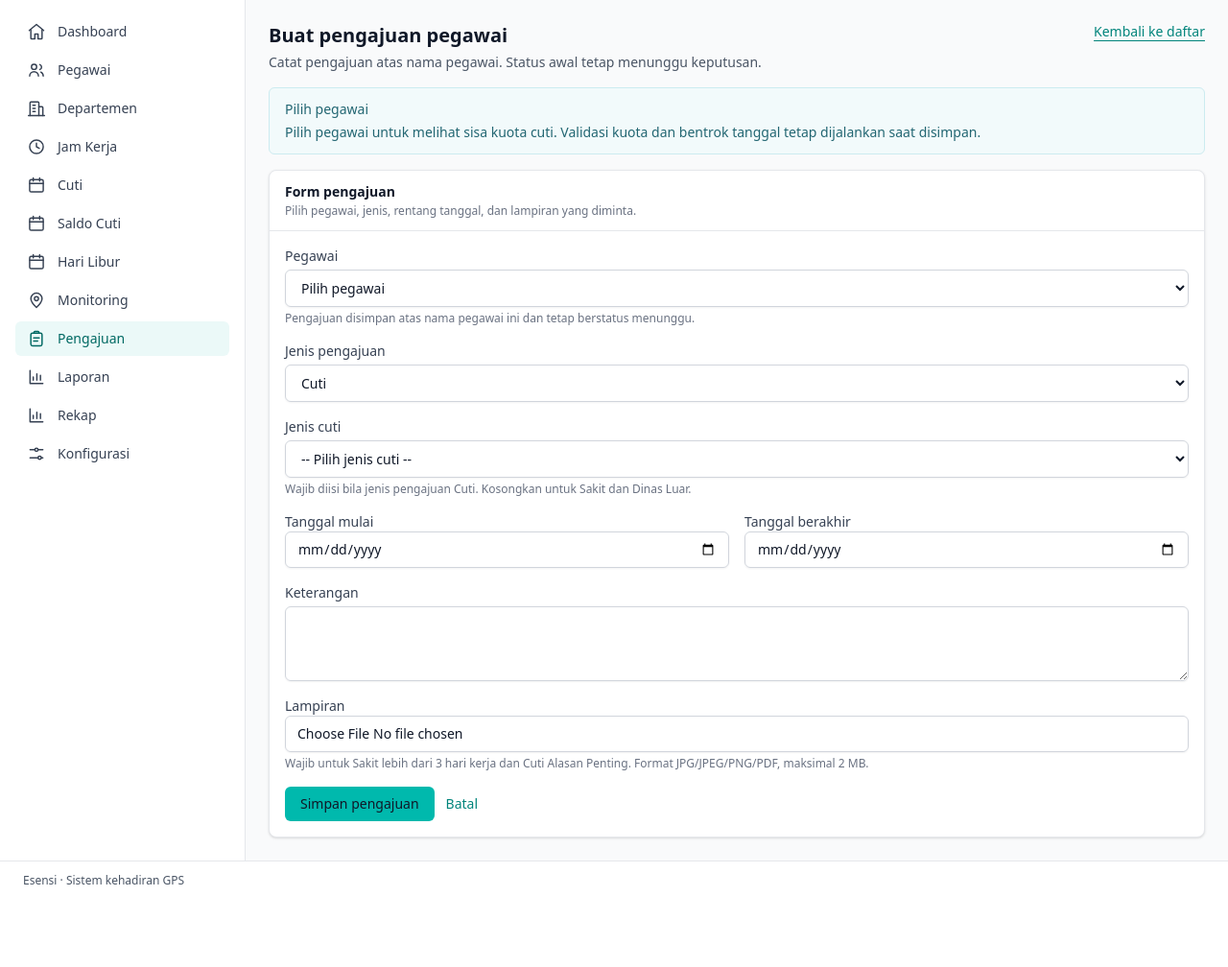
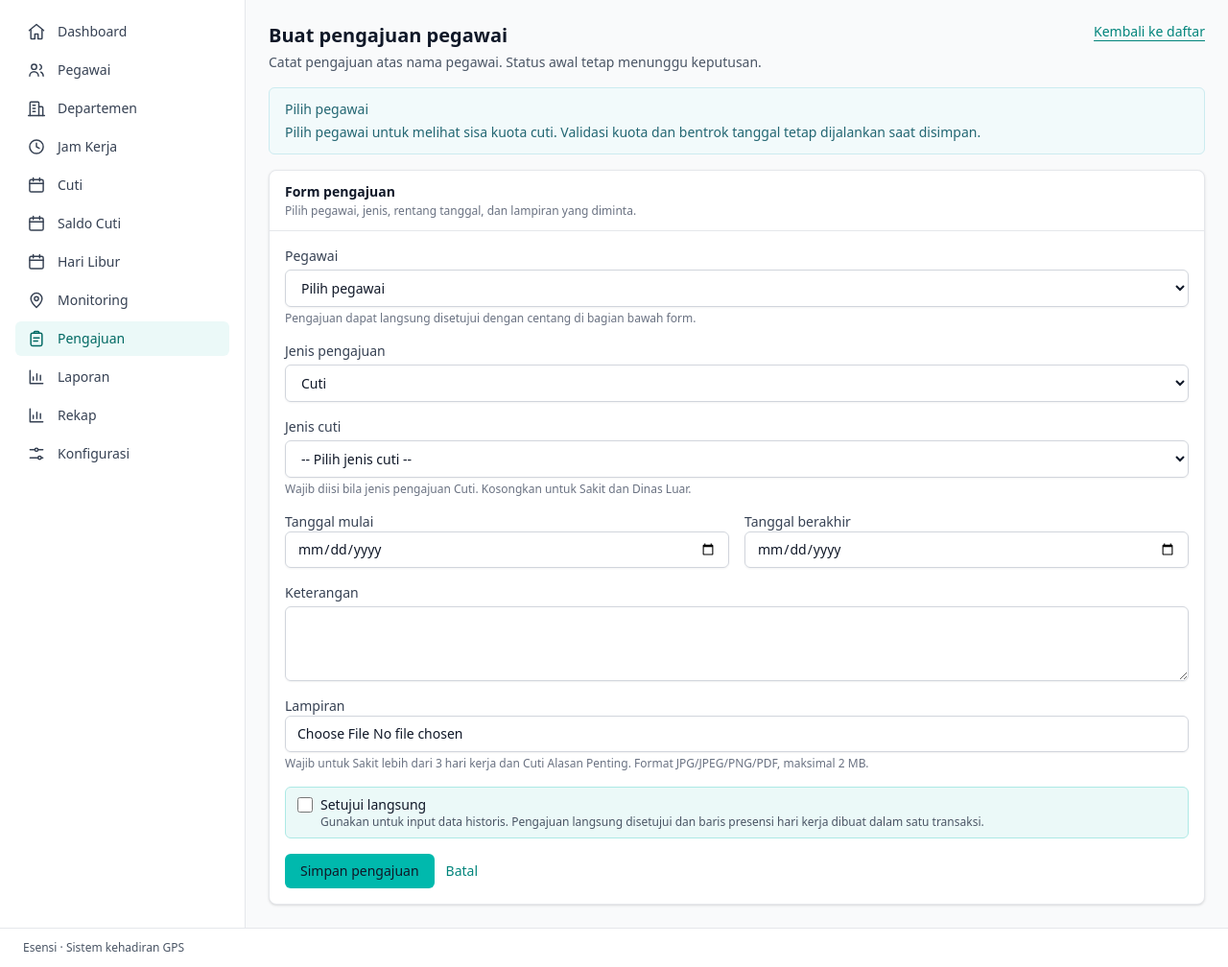
Before and after one commit to IT-BLKM/esensiv2, a Laravel app: page /admin/pengajuan/create in a window 1280 px wide. Shown: the part 66-1074 px from the top of the page at 96% size. Before the commit the page ends 988 px from the top, so only its background shows below. Run offline with Laravel 12, Linux system fonts and the light colour scheme; a user stored in the database is signed in; data comes from the database, SQL or seed files in the repository; style sheets or scripts are compiled from the project's sources; parts of the project's set-up code (start-up, migrations or seed data) failed here and were passed over.

Commit message:
feat: setujui langsung pengajuan admin dan peringatan libur tahunan (#143)
- Tambah checkbox Setujui langsung pada form pengajuan admin; create +
  approve berjalan dalam satu transaksi dan lampiran dibersihkan bila gagal.
- Tampilkan peringatan di halaman Hari Libur bila tahun berjalan belum
  memiliki hari libur.
- Dokumentasikan adaptasi pergantian tahun: rollover otomatis + lazy,
  kuota per tahun, dan libur tahun baru perlu ditambahkan admin.
- 591 test / 2.806 asersi lulus; Pint & PHPStan bersih.

```diff
--- a/app/Http/Controllers/Admin/HariLiburController.php
+++ b/app/Http/Controllers/Admin/HariLiburController.php
@@ -6,6 +6,7 @@ use App\Http\Controllers\Controller;
 use App\Http\Requests\StoreHariLiburRequest;
 use App\Http\Requests\UpdateHariLiburRequest;
 use App\Models\HariLibur;
+use Carbon\CarbonImmutable;
 use Illuminate\Http\RedirectResponse;
 use Illuminate\View\View;
 
@@ -15,8 +16,12 @@ class HariLiburController extends Controller
     {
         $this->authorize('viewAny', HariLibur::class);
 
+        $tahunIni = CarbonImmutable::now((string) config('presensi.zona_waktu', 'Asia/Jakarta'))->year;
+
         return view('admin.hari-libur.index', [
             'hariLibur' => HariLibur::query()->orderBy('tanggal')->get(),
+            'tahunIni' => $tahunIni,
+            'jumlahTahunIni' => HariLibur::query()->whereYear('tanggal', $tahunIni)->count(),
         ]);
     }
 
--- a/app/Http/Controllers/Admin/PengajuanController.php
+++ b/app/Http/Controllers/Admin/PengajuanController.php
@@ -23,8 +23,10 @@ use Carbon\CarbonImmutable;
 use Illuminate\Contracts\View\View;
 use Illuminate\Http\RedirectResponse;
 use Illuminate\Http\Request;
+use Illuminate\Support\Facades\DB;
 use Illuminate\Support\Facades\Gate;
 use Illuminate\Support\Facades\Storage;
+use Throwable;
 
 class PengajuanController extends Controller
 {
@@ -88,17 +90,62 @@ class PengajuanController extends Controller
         ]);
     }
 
-    public function store(StorePengajuanAdminRequest $request, CreatePengajuanAction $create): RedirectResponse
-    {
+    public function store(
+        StorePengajuanAdminRequest $request,
+        CreatePengajuanAction $create,
+        ApprovePengajuanAction $approve,
+    ): RedirectResponse {
         /** @var User $user */
         $user = $request->user();
         $data = $request->validated();
         $pegawai = Pegawai::query()->findOrFail((int) $data['id_pegawai']);
+        $langsungSetujui = (bool) ($data['langsung_setujui'] ?? false);
+        unset($data['langsung_setujui']);
 
-        $pengajuan = $create($user, $data, $pegawai);
+        $pengajuan = null;
+
+        try {
+            /** @var array{pengajuan: Pengajuan, jumlahPresensi: int} $hasil */
+            $hasil = DB::transaction(function () use (
+                $create,
+                $approve,
+                $user,
+                $data,
+                $pegawai,
+                $langsungSetujui,
+                &$pengajuan,
+            ): array {
+                $pengajuan = $create($user, $data, $pegawai);
+
+                if (! $langsungSetujui) {
+                    return ['pengajuan' => $pengajuan, 'jumlahPresensi' => 0];
+                }
+
+                return $approve($user, $pengajuan);
+            });
+        } catch (Throwable $exception) {
+            // Lampiran disimpan di disk sebelum transaksi; bersihkan bila
+            // persetujuan langsung gagal dan baris pengajuan di-rollback.
+            if ($pengajuan !== null && is_string($pengajuan->lampiran) && $pengajuan->lampiran !== '') {
+                Storage::disk('local')->delete($pengajuan->lampiran);
+            }
+
+            throw $exception;
+        }
+
+        $pengajuan = $hasil['pengajuan'];
+
+        if (! $langsungSetujui) {
+            return redirect()->route('admin.pengajuan.show', $pengajuan)
+                ->with('success', "Pengajuan untuk {$pegawai->nama} berhasil dibuat dan menunggu persetujuan.");
+        }
+
+        $pesan = $pengajuan->jenis === 'dl' && $pengajuan->mode_dl === Pengajuan::MODE_DL_SETENGAH
+            ? 'Pengajuan Dinas Luar setengah hari dibuat dan langsung disetujui. Pegawai cukup absen sekali pada hari tersebut.'
+            : "Pengajuan untuk {$pegawai->nama} dibuat dan langsung disetujui. {$hasil['jumlahPresensi']} baris presensi hari kerja dibuat.";
 
         return redirect()->route('admin.pengajuan.show', $pengajuan)
-            ->with('success', "Pengajuan untuk {$pegawai->nama} berhasil dibuat dan menunggu persetujuan.");
+            ->with('success', $pesan);
     }
 
     public function show(Pengajuan $pengajuan, DaftarHariKerjaAction $daftarHariKerja): View
--- a/app/Http/Requests/StorePengajuanAdminRequest.php
+++ b/app/Http/Requests/StorePengajuanAdminRequest.php
@@ -26,6 +26,7 @@ class StorePengajuanAdminRequest extends StorePengajuanRequest
     {
         return array_merge(parent::rules(), [
             'id_pegawai' => ['required', 'integer', 'exists:pegawai,id'],
+            'langsung_setujui' => ['nullable', 'boolean'],
         ]);
     }
 
@@ -38,6 +39,7 @@ class StorePengajuanAdminRequest extends StorePengajuanRequest
             'id_pegawai.required' => 'Pegawai wajib dipilih.',
             'id_pegawai.integer' => 'Pegawai tidak valid.',
             'id_pegawai.exists' => 'Pegawai tidak ditemukan.',
+            'langsung_setujui.boolean' => 'Pilihan setujui langsung tidak valid.',
         ]);
     }
 
--- a/resources/views/admin/pengajuan-create.blade.php
+++ b/resources/views/admin/pengajuan-create.blade.php
@@ -29,6 +29,7 @@
                 'batal' => route('admin.pengajuan.index'),
                 'daftarPegawai' => $daftarPegawai,
                 'pegawaiTerpilih' => $idPegawai,
+                'bisaLangsungSetujui' => true,
             ])
         </x-card>
     </div>
--- a/resources/views/pegawai/partials/pengajuan-form.blade.php
+++ b/resources/views/pegawai/partials/pengajuan-form.blade.php
@@ -10,6 +10,7 @@
     $tampilkanAlasanHaji = $jenisTerpilih === 'cuti' && $cutiTerpilih?->kode === 'C04';
     $cutiTahunan = $cuti->firstWhere('kode', 'C01');
     $ringkasTahunan = $cutiTahunan === null ? null : ($sisa[$cutiTahunan->id] ?? null);
+    $bisaLangsungSetujui = $bisaLangsungSetujui ?? false;
 @endphp
 
 <form method="POST" action="{{ $aksi }}" enctype="multipart/form-data" class="flex flex-col gap-4" novalidate>
@@ -34,7 +35,13 @@
                     </option>
                 @endforeach
             </select>
-            <p class="mt-1 text-xs text-gray-500">Pengajuan disimpan atas nama pegawai ini dan tetap berstatus menunggu.</p>
+            <p class="mt-1 text-xs text-gray-500">
+                @if ($bisaLangsungSetujui)
+                    Pengajuan dapat langsung disetujui dengan centang di bagian bawah form.
+                @else
+                    Pengajuan disimpan atas nama pegawai ini dan tetap berstatus menunggu.
+                @endif
+            </p>
             @error('id_pegawai')
                 <p class="mt-1 text-sm text-red-600">{{ $message }}</p>
             @enderror
@@ -219,6 +226,31 @@
         @enderror
     </div>
 
+    @if ($bisaLangsungSetujui)
+        <div class="rounded-md border border-brand-200 bg-brand-50 px-3 py-2">
+            <label for="langsung_setujui" class="flex items-start gap-2 text-sm text-gray-700">
+                <input
+                    type="checkbox"
+                    id="langsung_setujui"
+                    name="langsung_setujui"
+                    value="1"
+                    @checked(old('langsung_setujui'))
+                    class="mt-0.5 h-4 w-4 rounded border-gray-300 accent-brand-600"
+                >
+                <span>
+                    <span class="font-medium text-gray-900">Setujui langsung</span>
+                    <span class="block text-xs text-gray-600">
+                        Gunakan untuk input data historis. Pengajuan langsung disetujui dan baris presensi
+                        hari kerja dibuat dalam satu transaksi.
+                    </span>
+                </span>
+            </label>
+            @error('langsung_setujui')
+                <p class="mt-1 text-sm text-red-600">{{ $message }}</p>
+            @enderror
+        </div>
+    @endif
+
     <div class="flex items-center gap-3">
         <x-button type="submit">{{ $tombol ?? 'Kirim pengajuan' }}</x-button>
         <a href="{{ $batal ?? route('pengajuan.index') }}" class="text-sm font-medium text-brand-700 hover:text-brand-800">Batal</a>
```
Also changed, not shown: docs/migrasi-data-awal.md (+15 -1 lines), resources/views/admin/hari-libur/index.blade.php (+7 -0 lines), tests/Feature/Admin/HariLiburCrudTest.php (+13 -0 lines), tests/Feature/Admin/PengajuanCreateTest.php (+23 -0 lines), tests/Feature/Pegawai/PengajuanFormTest.php (+2 -1 lines).
